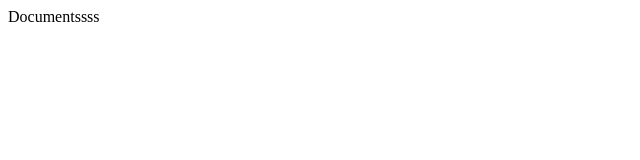
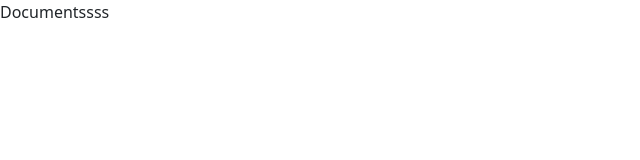
Before and after one commit to JesusFz93/grupal_2, a website: page app/index.html in a window 1280 px wide. Shown: the full height of the page, 0-640 px from the left. Drawn offline with nearby package versions, Linux system fonts and the light colour scheme.

Commit message:
Estilo linked

```diff
--- a/app/index.html
+++ b/app/index.html
@@ -5,6 +5,9 @@
     <meta http-equiv="X-UA-Compatible" content="IE=edge">
     <meta name="viewport" content="width=device-width, initial-scale=1.0">
     <title>Document</title>
+
+    <link href="https://cdn.jsdelivr.net/npm/bootstrap@5.1.3/dist/css/bootstrap.min.css" rel="stylesheet" integrity="sha384-1BmE4kWBq78iYhFldvKuhfTAU6auU8tT94WrHftjDbrCEXSU1oBoqyl2QvZ6jIW3" crossorigin="anonymous">
+    <link rel="stylesheet" href="style.css">
 </head>
 <body>
     Documentssss
```
Also changed, not shown: app/style.css (added).
